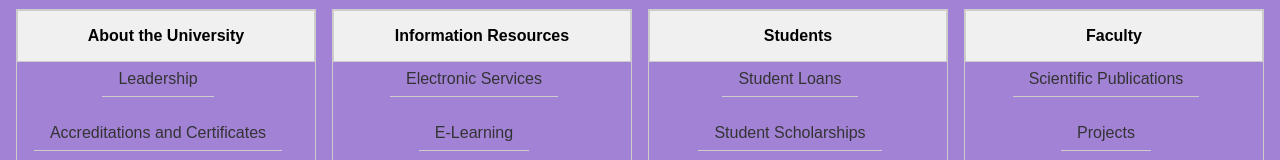
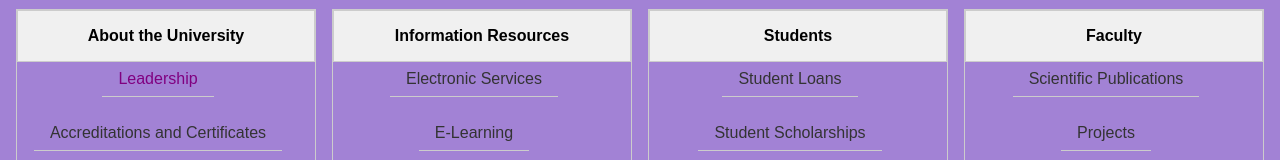
Before and after one commit to lyubomir2712/University-front-page, a React (Vite) app in the folder VTU-front-page/: page / in a window 1280 px wide. In both pictures the pointer is over the link "Leadership". Shown: the part 2709-2869 px from the top of the page. Built offline with nearby package versions, Linux system fonts and the light colour scheme.

Commit message:
made a hover effect to info section items

```diff
--- a/VTU-front-page/src/Components/UniversityAdditionalInfo/UniversityAdditionalInfo.module.css
+++ b/VTU-front-page/src/Components/UniversityAdditionalInfo/UniversityAdditionalInfo.module.css
@@ -50,7 +50,7 @@
     font-weight: bold;
 }
 
-.universityInfoContainer div div a:hover {
+.universityInfoList li a:hover {
     color: purple;
 }
 
```
